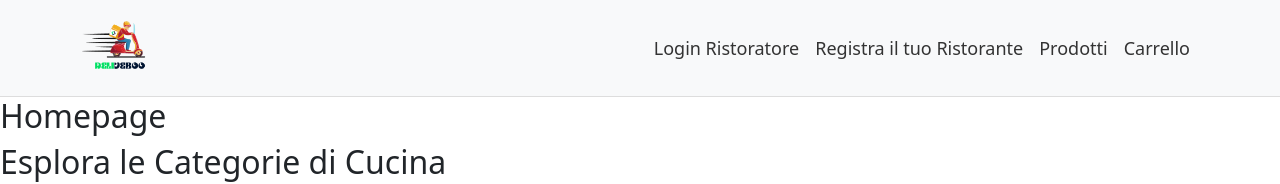
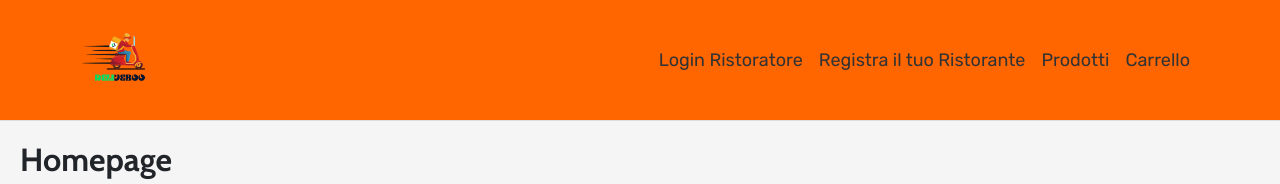
Before and after one commit to albim360/DeliveBoo, a Vue app: page / in a window 1280 px wide. Shown: the top 184 px of the page. Built offline with nearby package versions, Linux system fonts and the light colour scheme; no server answers.

Commit message:
FEAT try font

```diff
--- a/src/components/header_partials/NavBarComponent.vue
+++ b/src/components/header_partials/NavBarComponent.vue
@@ -1,5 +1,5 @@
 <template>
-  <nav class="navbar navbar-expand-lg navbar-light bg-light">
+  <nav class="navbar navbar-expand-lg navbar-light">
     <div class="container">
       <a class="navbar-brand" href="/">
         <img src="images/logoprova.png" alt="Logo" class="logo">
@@ -36,10 +36,16 @@ export default {
   },
 };
 </script>
+
 <style scoped>
+
+@import url('https://fonts.googleapis.com/css2?family=Rubik&display=swap');
+
 .navbar {
-  background-color: #fff;
+  background-color: #ff6600;
   border-bottom: 1px solid #ddd;
+  padding: 20px 0;
+  font-family: 'Rubik', sans-serif;
 }
 
 .navbar-brand img {
@@ -59,7 +65,7 @@ export default {
 }
 
 .navbar-nav .nav-link:hover {
-  color: #ff6600;
+  color: #000000;
 }
 
 @media (max-width: 767px) {
--- a/src/pages/HomePage.vue
+++ b/src/pages/HomePage.vue
@@ -1,5 +1,5 @@
 <template>
-    <div>
+    <div class="homepage">
       <h2>Homepage</h2>
       <CategoryCardComponent @categorySelected="onCategorySelected" />
       <AllProduct />
@@ -55,3 +55,15 @@ import AllProduct from './AllProduct.vue';
     }
   };
   </script>
+
+  <style scoped>
+
+  @import url('https://fonts.googleapis.com/css2?family=Cabin:wght@700&family=Rubik&display=swap');
+  .homepage {
+    font-family: 'Rubik', sans-serif;
+    font-family: 'Cabin', sans-serif;
+    background-color: #f5f5f5;
+    padding: 20px;
+  }
+
+  </style>
--- a/src/style.css
+++ b/src/style.css
@@ -1,3 +1,10 @@
+@import url('https://fonts.googleapis.com/css2?family=Rubik&display=swap');
+
+body {
+  font-family: 'Rubik', sans-serif;
+  background-color: #f5f5f5;
+}
+
 ul,
 li,
 menu {
```
